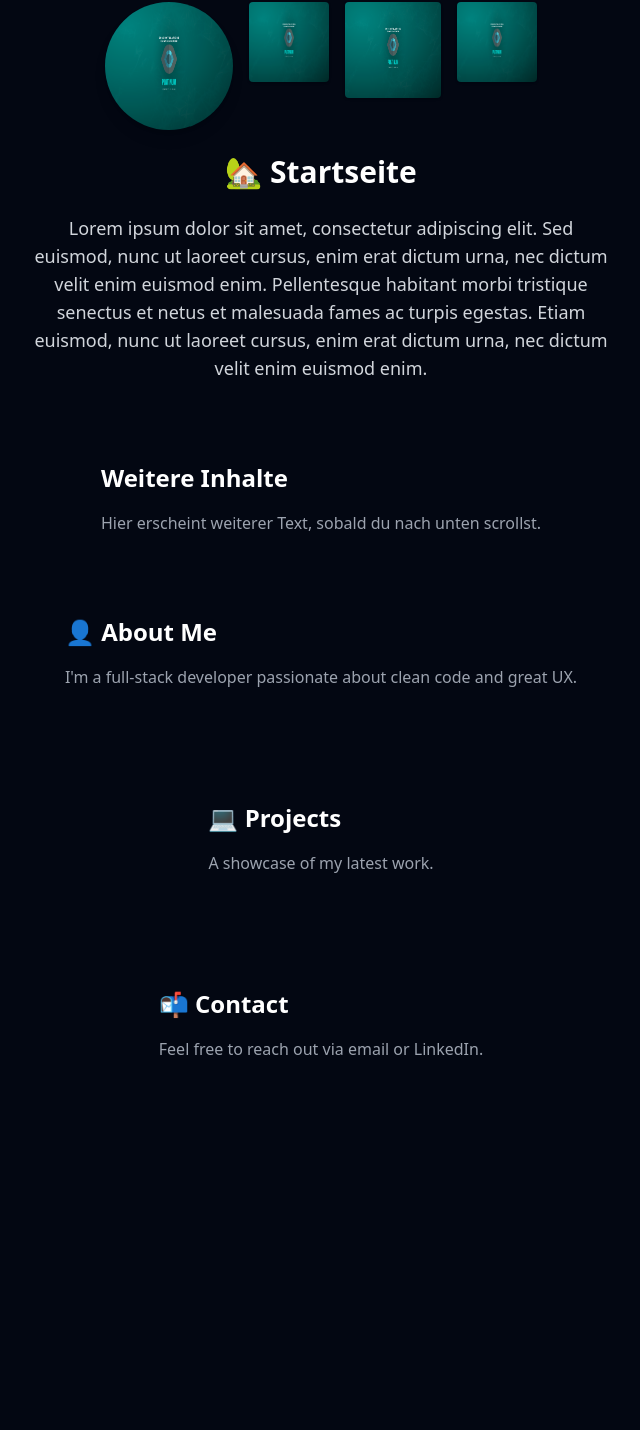
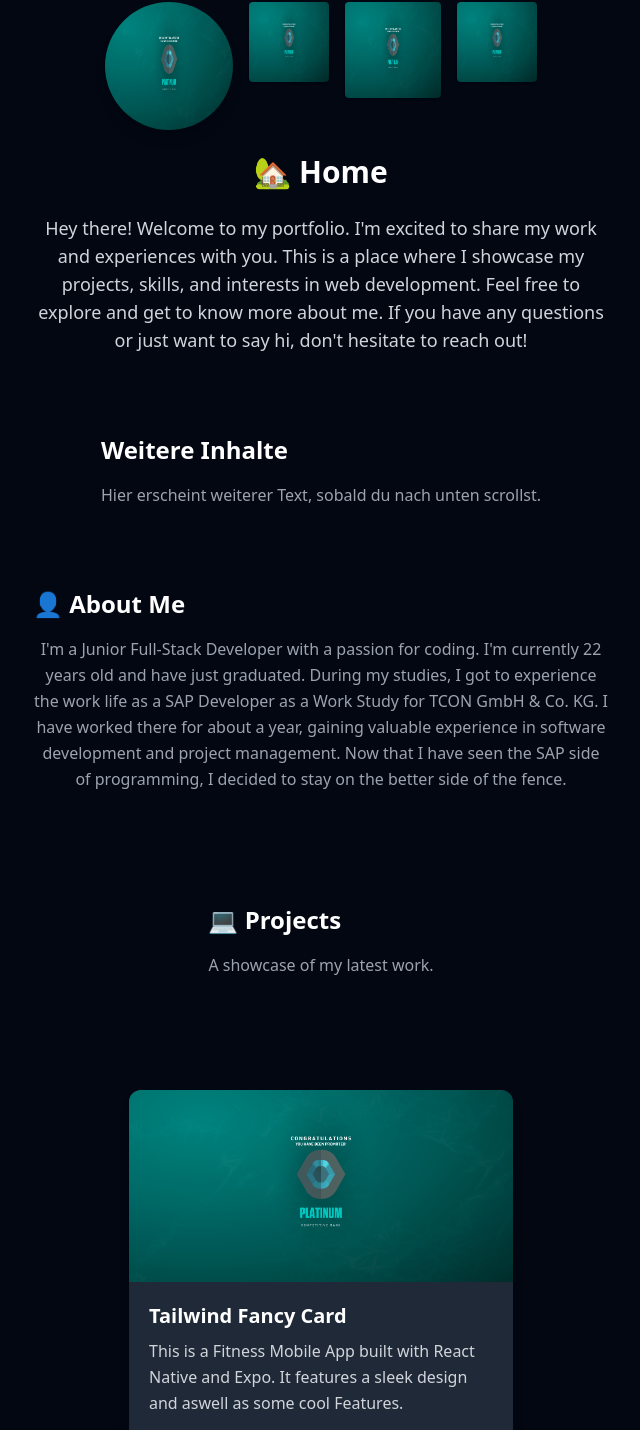
Before and after one commit to Jeratomb/Portfolio, a Vue app in the folder Portfolio/: page / in a window 1280 px wide. Shown: the part 94-1524 px from the top of the page, without its empty margins (319-959 px from the left). Before the commit the page ends 1228 px from the top, so only its background shows below. Built offline with nearby package versions, Linux system fonts and the light colour scheme.

Commit message:
ProjectCard implemented

```diff
--- /dev/null
+++ b/Portfolio/src/components/ProjectCard.vue
@@ -0,0 +1,34 @@
+<template>
+  <div
+    class="max-w-sm bg-gray-800 text-white rounded-xl shadow-lg overflow-hidden transform transition hover:scale-105 hover:shadow-2xl"
+  >
+    <img :src="imgSrc" :alt="imgAlt" class="w-full h-48 object-cover" />
+
+    <div class="p-5">
+      <h3 class="text-xl font-semibold mb-2">{{ title }}</h3>
+      <p class="text-gray-300 mb-4">{{ description }}</p>
+      <a
+        :href="link"
+        target="_blank"
+        rel="noopener noreferrer"
+        class="inline-block bg-blue-600 hover:bg-blue-700 text-white px-4 py-2 rounded transition-colors duration-200"
+      >
+        {{ buttonText }}
+      </a>
+    </div>
+  </div>
+</template>
+
+<script setup>
+defineProps({
+  imgSrc: String,
+  imgAlt: String,
+  title: String,
+  description: String,
+  link: String,
+  buttonText: {
+    type: String,
+    default: "Learn more",
+  },
+});
+</script>
--- a/Portfolio/src/views/Home.vue
+++ b/Portfolio/src/views/Home.vue
@@ -25,13 +25,13 @@
           class="w-20 h-20 rounded shadow"
         />
       </div>
-      <h1 class="text-3xl font-bold">🏡 Startseite</h1>
+      <h1 class="text-3xl font-bold">🏡 Home</h1>
       <p class="max-w-xl text-center text-lg text-gray-300">
-        Lorem ipsum dolor sit amet, consectetur adipiscing elit. Sed euismod,
-        nunc ut laoreet cursus, enim erat dictum urna, nec dictum velit enim
-        euismod enim. Pellentesque habitant morbi tristique senectus et netus et
-        malesuada fames ac turpis egestas. Etiam euismod, nunc ut laoreet
-        cursus, enim erat dictum urna, nec dictum velit enim euismod enim.
+        Hey there! Welcome to my portfolio. I'm excited to share my work and
+        experiences with you. This is a place where I showcase my projects,
+        skills, and interests in web development. Feel free to explore and get
+        to know more about me. If you have any questions or just want to say hi,
+        don't hesitate to reach out!
       </p>
     </div>
     <div
@@ -51,7 +51,13 @@
       >
         <h2 class="text-2xl font-semibold mb-4">👤 About Me</h2>
         <p class="max-w-xl text-center text-gray-400 mb-8">
-          I'm a full-stack developer passionate about clean code and great UX.
+          I'm a Junior Full-Stack Developer with a passion for coding. I'm
+          currently 22 years old and have just graduated. During my studies, I
+          got to experience the work life as a SAP Developer as a Work Study for
+          TCON GmbH & Co. KG. I have worked there for about a year, gaining
+          valuable experience in software development and project management.
+          Now that I have seen the SAP side of programming, I decided to stay on
+          the better side of the fence.
         </p>
       </div>
 
@@ -64,7 +70,14 @@
           A showcase of my latest work.
         </p>
       </div>
-
+        <ProjectCard
+          imgSrc="/src/assets/test.png"
+          imgAlt="Example Image"
+          title="Tailwind Fancy Card"
+          description="This is a Fitness Mobile App built with React Native and Expo. It features a sleek design and aswell as some cool Features."
+          link="https://github.com/Jeratomb/FitMe"
+          buttonText="GitHub"
+        />
       <div
         id="contact-section"
         class="opacity-0 transition-opacity duration-1000"
@@ -80,6 +93,7 @@
 
 <script setup>
 import { onMounted, onUnmounted } from "vue";
+import ProjectCard from '../components/ProjectCard.vue'
 
 onMounted(() => {
   const nextContent = document.getElementById("next-content");
```
Also changed, not shown: Portfolio/src/assets/Plakat.png (added).
